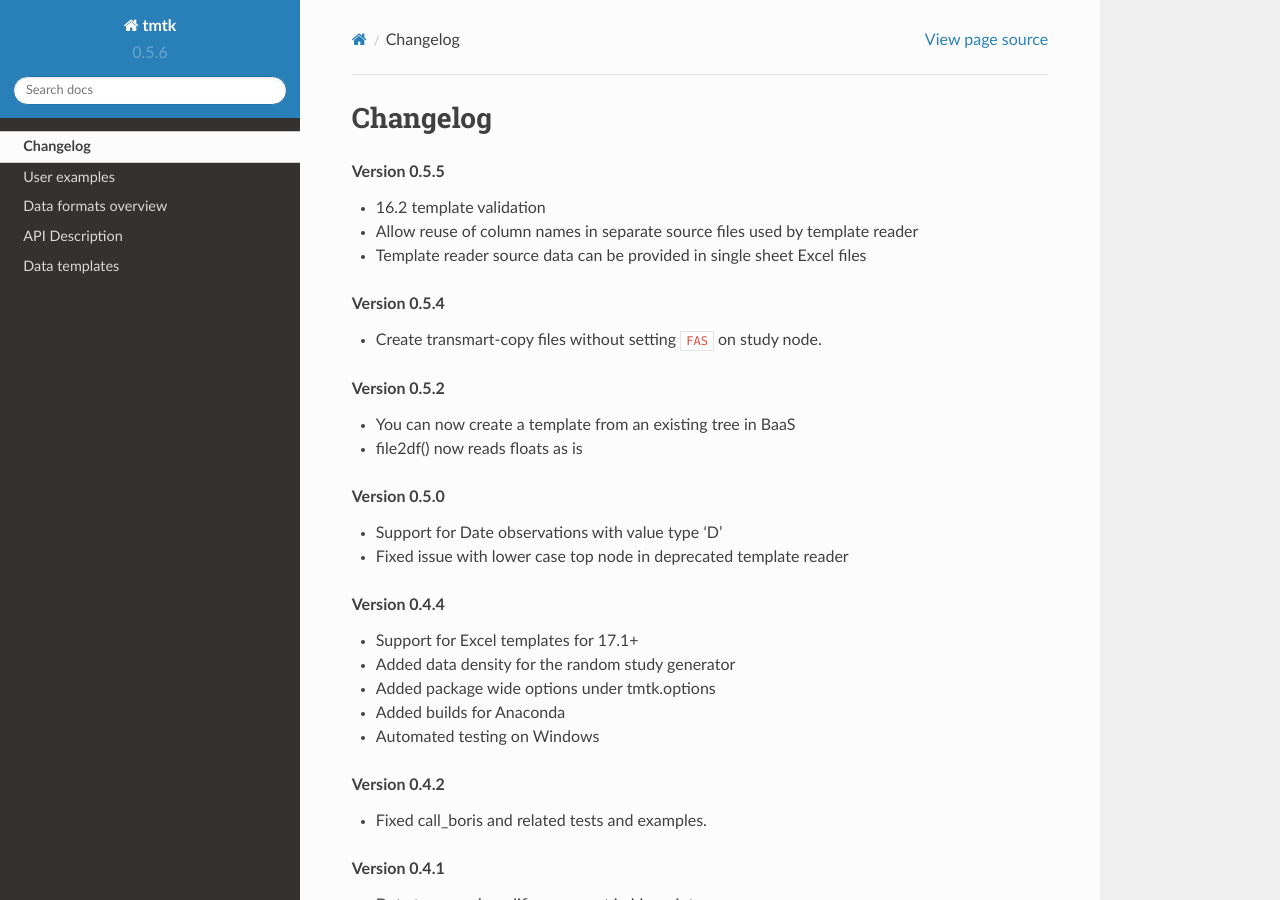
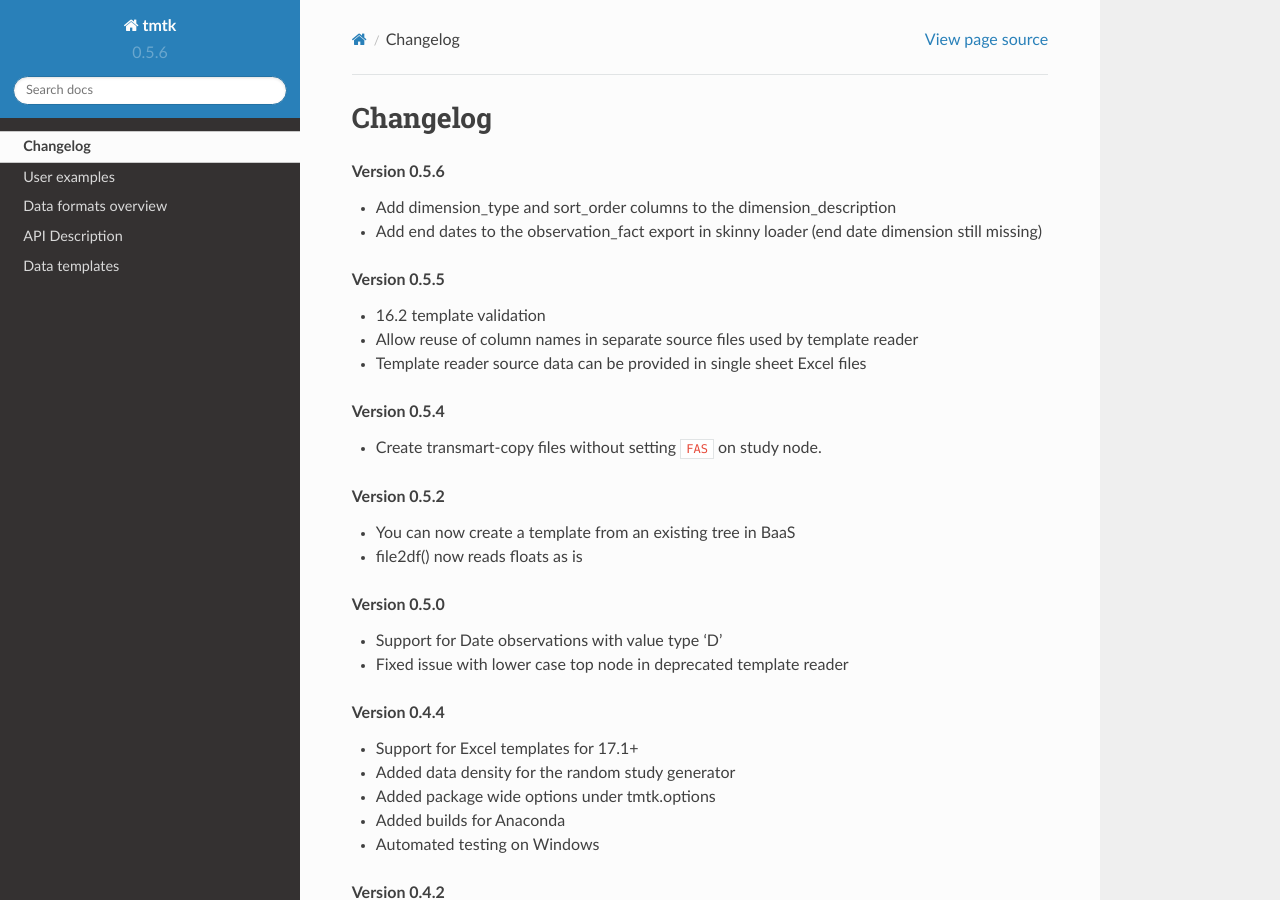
Before and after one commit to thehyve/tmtk, a Sphinx documentation site: the page built from docs/changelog.rst, in a window 1280 px wide and 900 px high. Built offline with Sphinx 7.4.7 and the Read the Docs theme 2.0.0, drawn with Linux system fonts in a browser that asks for light colours.

Commit message:
Release 0.5.6

```diff
--- a/docs/changelog.rst
+++ b/docs/changelog.rst
@@ -1,6 +1,12 @@
 =========
 Changelog
 =========
+
+
+.. topic::  Version 0.5.6
+
+    * Add dimension_type and sort_order columns to the dimension_description
+    * Add end dates to the observation_fact export in skinny loader (end date dimension still missing)
 
 .. topic::  Version 0.5.5
 
```
